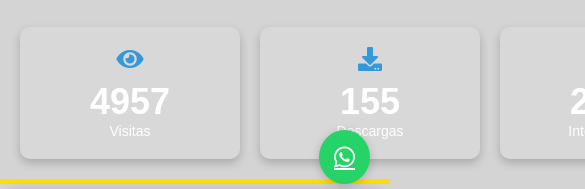
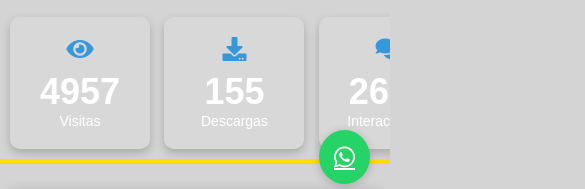
Before and after one commit to clientesweb/appweb, a plain HTML site: page index.html in a window 390 px wide. Shown: the part 590-779 px from the top of the page, 585 px wide, since content can reach past the window. Drawn offline with Linux system fonts and the light colour scheme; no server answers.

Commit message:
Actualizar style.css

```diff
--- a/style.css
+++ b/style.css
@@ -524,22 +524,21 @@ iframe {
     transform: scaleX(1); /* Muestra la línea al pasar el ratón */
 }
 .counters-container {
-    display: flex;                 /* Utiliza flexbox para alinear horizontalmente */
-    justify-content: space-between; /* Espacio entre los contadores */
-    align-items: center;          /* Centra los elementos verticalmente */
-    flex-wrap: nowrap;            /* No permite que los elementos se ajusten a una nueva línea */
+    display: block;                /* Cambiar a block para eliminar el comportamiento de flex */
+    white-space: nowrap;          /* Evita que los contadores se apilen */
+    overflow-x: auto;             /* Permite el desplazamiento horizontal si es necesario */
     padding: 20px;
-    gap: 20px;                    /* Espacio entre los contadores */
 }
 
 .counter {
-    flex: 1;                       /* Cada contador ocupa el mismo espacio */
+    display: inline-block;         /* Permite que cada contador esté en línea */
+    width: 150px;                 /* Ancho fijo para cada contador */
     text-align: center;
     background: rgba(255, 255, 255, 0.1); /* Fondo semitransparente */
     border-radius: 10px;
     padding: 20px;
     box-shadow: 0 4px 10px rgba(0, 0, 0, 0.2);
-    min-width: 180px;             /* Ancho mínimo para mantenerlos en una línea */
+    margin-right: 20px;           /* Espacio entre los contadores */
 }
 
 .counter-icon {
@@ -558,3 +557,14 @@ iframe {
     font-size: 14px;
     color: #fff;                  /* Color de la etiqueta */
 }
+
+/* Media Query para ajustar en pantallas más pequeñas */
+@media (max-width: 600px) {
+    .counters-container {
+        padding: 10px;            /* Ajustar padding en pantallas pequeñas */
+    }
+    .counter {
+        width: 100px;             /* Reducir el ancho en pantallas pequeñas */
+        margin-right: 10px;       /* Espacio entre contadores */
+    }
+}
```
